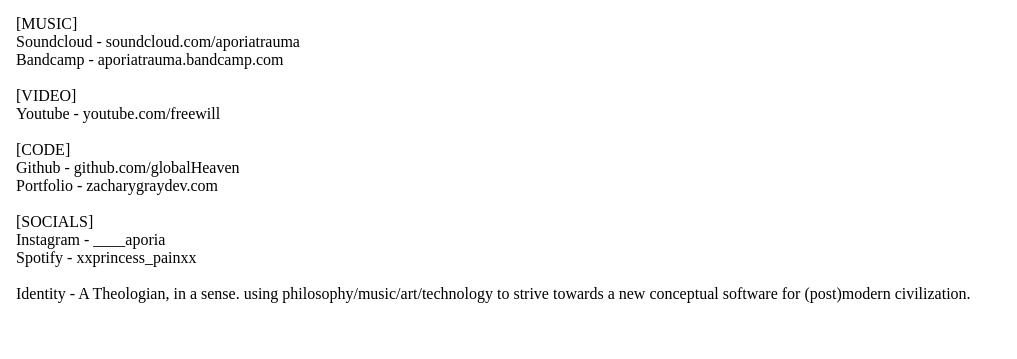
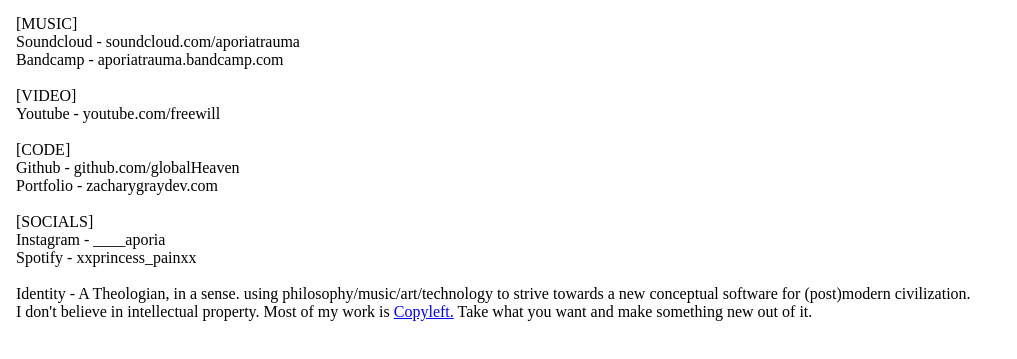
Before and after one commit to aporia-coder/termina11y-online, a plain HTML site: page index.html in a window 1280 px wide. Shown: the part 41-400 px from the top of the page, without its empty margins (0-1017 px from the left). Drawn offline with Linux system fonts and the light colour scheme.

Commit message:
feat: added copyleft link

```diff
--- a/index.html
+++ b/index.html
@@ -55,6 +55,16 @@
         philosophy/music/art/technology to strive towards a new conceptual
         software for (post)modern civilization.
       </p>
+      <p>
+        I don't believe in intellectual property. Most of my work is
+        <a
+          href="https://en.wikipedia.org/wiki/Copyleft"
+          target="_blank"
+          style="display: inline; text-decoration: underline; color: blue"
+          >Copyleft.</a
+        >
+        Take what you want and make something new out of it.
+      </p>
     </main>
   </body>
 </html>
```
